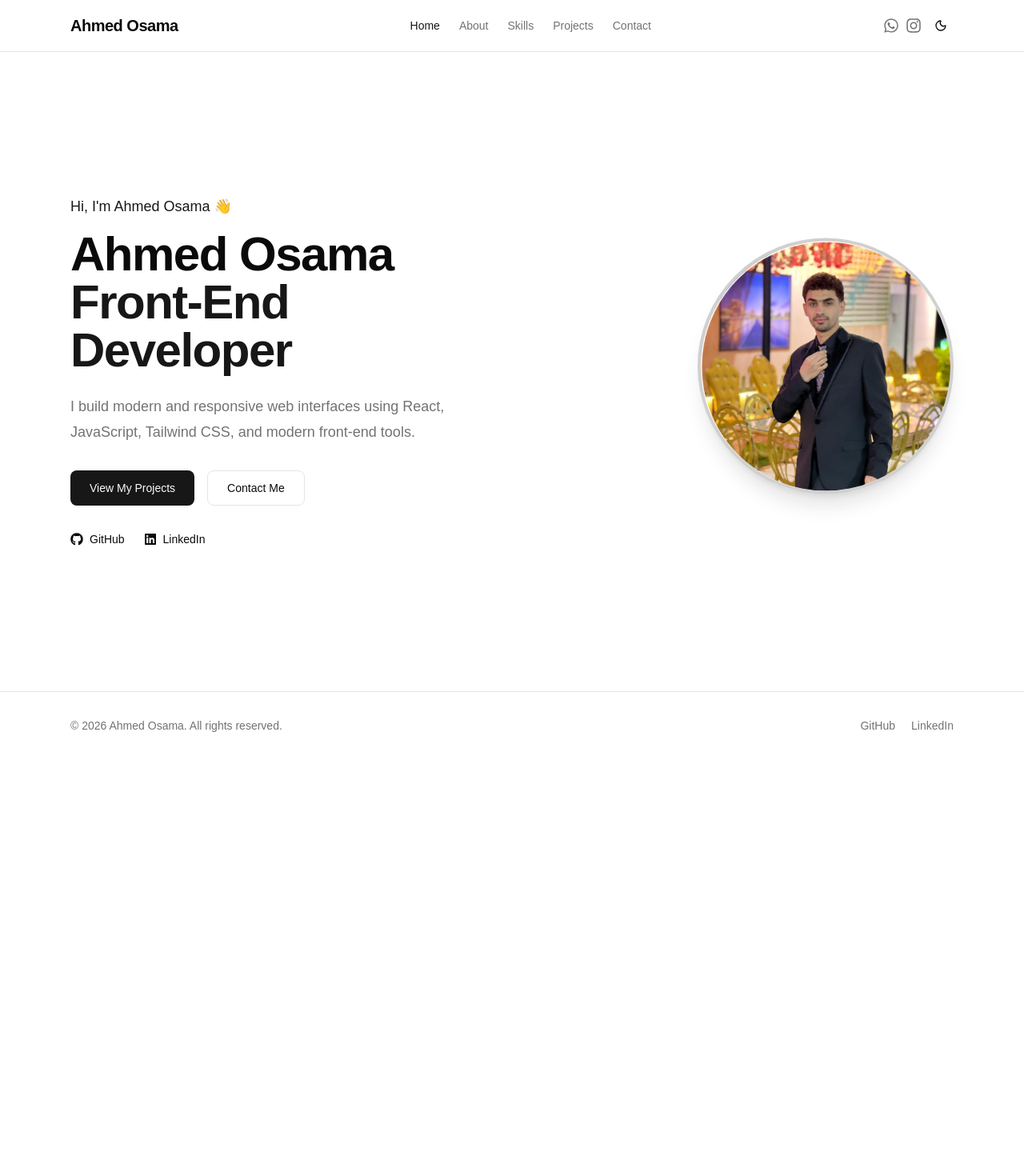
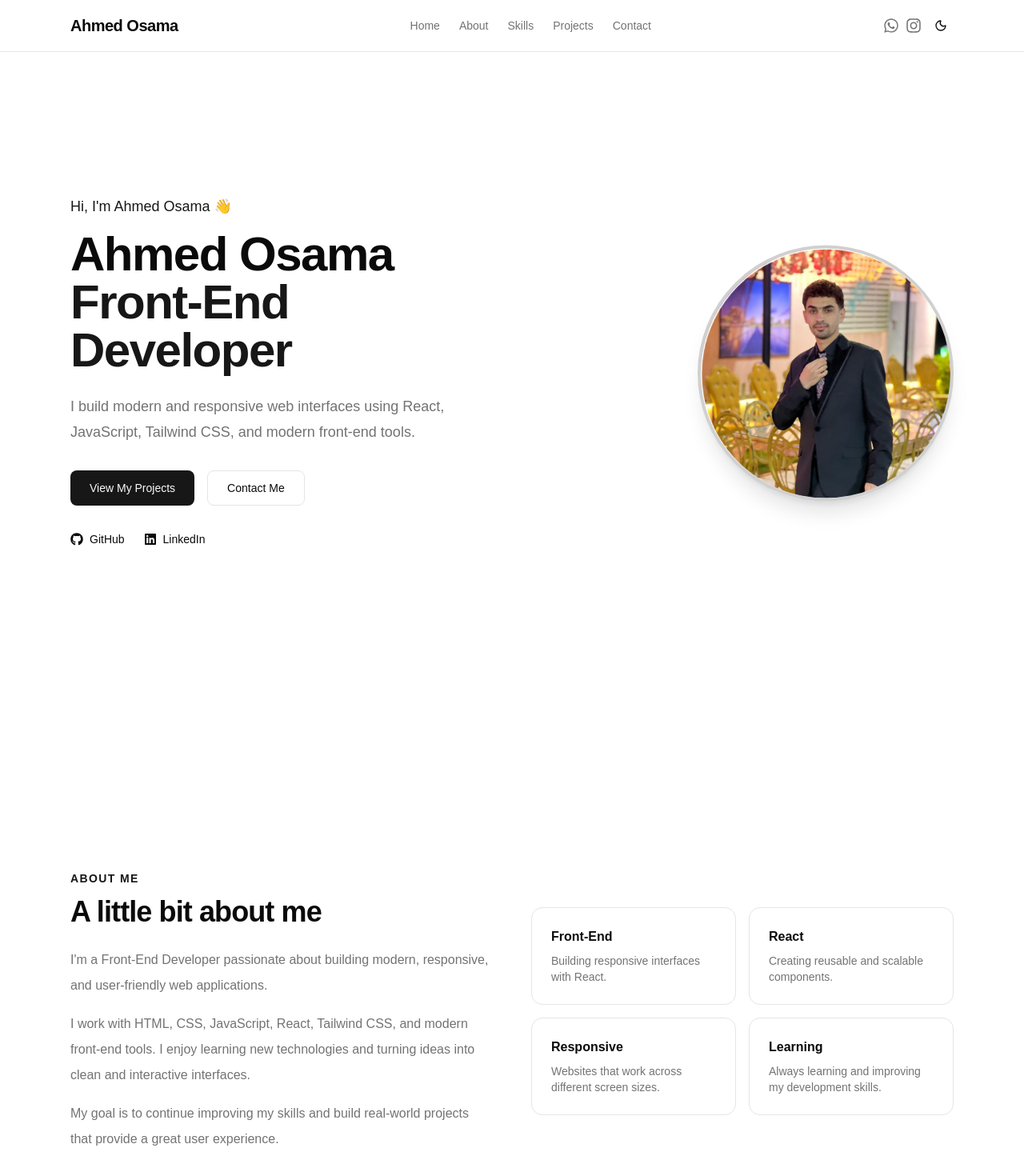
Before and after one commit to ahmedOsamaSc/portfolio, a React (Vite) app: page / in a window 1280 px wide. Shown: the top 1470 px of the page at 80% size. Before the commit the page ends 949 px from the top, so only its background shows below. Built offline with nearby package versions, Linux system fonts and the light colour scheme.

Commit message:
Convert portfolio to single page with smooth scrolling

```diff
--- a/src/App.css
+++ b/src/App.css
@@ -16,6 +16,8 @@
     outline-offset: 2px;
   }
 }
+
+
 
 /* .hero {
   position: relative;
--- a/src/App.jsx
+++ b/src/App.jsx
@@ -1,14 +1,39 @@
-import { Outlet } from "react-router";
 import Navbar from "./components/Navbar";
 import Footer from "./components/Footer";
+
+import Hero from "./components/Hero";
+import About from "./components/About";
+import Skills from "./components/Skills";
+import Projects from "./components/Projects";
+import Contact from "./components/Contact";
 
 const App = () => {
   return (
     <>
       <Navbar />
+
       <main className="pt-16">
-        <Outlet />
+        <section id="home" className="scroll-mt-16">
+          <Hero />
+        </section>
+
+        <section id="about" className="scroll-mt-16">
+          <About />
+        </section>
+
+        <section id="skills" className="scroll-mt-16">
+          <Skills />
+        </section>
+
+        <section id="projects" className="scroll-mt-16">
+          <Projects />
+        </section>
+
+        <section id="contact" className="scroll-mt-16">
+          <Contact />
+        </section>
       </main>
+
       <Footer />
     </>
   );
--- a/src/components/Navbar.jsx
+++ b/src/components/Navbar.jsx
@@ -1,49 +1,82 @@
-// export default Navbar;
-import { Link, NavLink } from "react-router";
+import { useState } from "react";
+import { Link } from "react-router";
+import { Menu, X, Moon, Sun } from "lucide-react";
+import { FaWhatsapp, FaInstagram } from "react-icons/fa";
+
 import { useThemeStore } from "../Store/useThemeStore";
 import { Button } from "./ui/button";
-import { useState } from "react";
-import { Menu, X, Moon, Sun } from "lucide-react";
-import { FaWhatsapp, FaInstagram } from "react-icons/fa";
+
 const Navbar = () => {
+  // 1. التحكم في الثيم
   const { theme, toggleTheme } = useThemeStore();
+
+  // 2. التحكم في قائمة الموبايل
   const [isOpen, setIsOpen] = useState(false);
-  const navLinkClass = ({ isActive }) =>
-    `text-sm font-medium transition-all duration-300 ${
-      isActive
-        ? "text-primary"
-        : "text-muted-foreground hover:text-primary hover:-translate-y-0.5"
-    }`;
+
+  // 3. روابط أقسام الصفحة
+  const navLinks = [
+    { label: "Home", href: "#home" },
+    { label: "About", href: "#about" },
+    { label: "Skills", href: "#skills" },
+    { label: "Projects", href: "#projects" },
+    { label: "Contact", href: "#contact" },
+  ];
+
+  // 4. التنسيق المشترك للروابط
+  const linkClass =
+    "text-sm font-medium text-muted-foreground transition-all duration-300 hover:text-primary hover:-translate-y-0.5";
+
+  // 5. دالة التنقل السلس بين الأقسام
+
+  const handleNavClick = (e, href) => {
+    e.preventDefault();
+
+    const section = document.querySelector(href);
+
+    if (!section) return;
+
+    const navbarHeight = 64;
+
+    const sectionPosition =
+      section.getBoundingClientRect().top + window.scrollY;
+
+    window.history.replaceState(null, "", href);
+
+    section.scrollIntoView({
+      behavior: "smooth",
+      block: "start",
+    });
+
+    setIsOpen(false);
+  };
+
   return (
     <header className="fixed top-0 right-0 left-0 z-50 border-b bg-background/80 backdrop-blur-md">
       <nav className="mx-auto flex h-16 w-full max-w-6xl items-center justify-between px-6">
         {/* Logo */}
-        <Link to="/" className="text-xl font-bold tracking-tight">
+        <a
+          href="#home"
+          className="text-xl font-bold tracking-tight"
+          onClick={(e) => handleNavClick(e, "#home")}
+        >
           Ahmed Osama
-        </Link>
+        </a>
 
-        {/* Links */}
+        {/* Desktop Navigation */}
         <div className="hidden items-center gap-6 md:flex">
-          <NavLink to="/" className={navLinkClass}>
-            Home
-          </NavLink>
+          {navLinks.map((link) => (
+            <a
+              key={link.href}
+              href={link.href}
+              className={linkClass}
+              onClick={(e) => handleNavClick(e, link.href)}
+            >
+              {link.label}
+            </a>
+          ))}
+        </div>
 
-          <NavLink to="/about" className={navLinkClass}>
-            About
-          </NavLink>
-
-          <NavLink to="/skills" className={navLinkClass}>
-            Skills
-          </NavLink>
-
-          <NavLink to="/projects" className={navLinkClass}>
-            Projects
-          </NavLink>
-
-          <NavLink to="/contact" className={navLinkClass}>
-            Contact
-          </NavLink>
-        </div>
+        {/* Social Links and Controls */}
         <div className="flex items-center gap-2">
           <a
             href="https://wa.me/201124912367"
@@ -64,66 +97,46 @@ const Navbar = () => {
           >
             <FaInstagram size={20} />
           </a>
+
+          {/* Dark Mode */}
           <Button
             variant="ghost"
             size="icon"
             onClick={toggleTheme}
             className="transition-all duration-300 hover:scale-110"
+            aria-label="Toggle theme"
           >
             {theme === "dark" ? <Sun /> : <Moon />}
           </Button>
+
+          {/* Mobile Menu Button */}
           <Button
             variant="ghost"
             size="icon"
-            className="md:hidden transition-all duration-300 hover:scale-110 "
+            className="transition-all duration-300 hover:scale-110 md:hidden"
             onClick={() => setIsOpen(!isOpen)}
+            aria-label={isOpen ? "Close menu" : "Open menu"}
+            aria-expanded={isOpen}
           >
             {isOpen ? <X /> : <Menu />}
           </Button>
         </div>
       </nav>
+
+      {/* Mobile Navigation */}
       {isOpen && (
         <div className="border-t bg-background p-4 md:hidden">
           <div className="flex flex-col gap-4">
-            <NavLink
-              to="/"
-              className={navLinkClass}
-              onClick={() => setIsOpen(false)}
-            >
-              Home
-            </NavLink>
-
-            <NavLink
-              to="/about"
-              className={navLinkClass}
-              onClick={() => setIsOpen(false)}
-            >
-              About
-            </NavLink>
-
-            <NavLink
-              to="/skills"
-              className={navLinkClass}
-              onClick={() => setIsOpen(false)}
-            >
-              Skills
-            </NavLink>
-
-            <NavLink
-              to="/projects"
-              className={navLinkClass}
-              onClick={() => setIsOpen(false)}
-            >
-              Projects
-            </NavLink>
-
-            <NavLink
-              to="/contact"
-              className={navLinkClass}
-              onClick={() => setIsOpen(false)}
-            >
-              Contact
-            </NavLink>
+            {navLinks.map((link) => (
+              <a
+                key={link.href}
+                href={link.href}
+                className={linkClass}
+                onClick={(e) => handleNavClick(e, link.href)}
+              >
+                {link.label}
+              </a>
+            ))}
           </div>
         </div>
       )}
--- a/src/index.css
+++ b/src/index.css
@@ -4,118 +4,6 @@
 @import "@fontsource-variable/inter";
 
 @custom-variant dark (&:is(.dark *));
-
-/* :root {
-  --text: #6b6375;
-  --text-h: #08060d;
-  --bg: #fff;
-  --border: #e5e4e7;
-  --code-bg: #f4f3ec;
-  --accent: #aa3bff;
-  --accent-bg: rgba(170, 59, 255, 0.1);
-  --accent-border: rgba(170, 59, 255, 0.5);
-  --social-bg: rgba(244, 243, 236, 0.5);
-  --shadow:
-    rgba(0, 0, 0, 0.1) 0 10px 15px -3px, rgba(0, 0, 0, 0.05) 0 4px 6px -2px;
-
-  --sans: system-ui, 'Segoe UI', Roboto, sans-serif;
-  --heading: system-ui, 'Segoe UI', Roboto, sans-serif;
-  --mono: ui-monospace, Consolas, monospace;
-
-  font: 18px/145% var(--sans);
-  letter-spacing: 0.18px;
-  color-scheme: light dark;
-  color: var(--text);
-  background: var(--bg);
-  font-synthesis: none;
-  text-rendering: optimizeLegibility;
-  -webkit-font-smoothing: antialiased;
-  -moz-osx-font-smoothing: grayscale;
-
-  @media (max-width: 1024px) {
-    font-size: 16px;
-  }
-}
-
-@media (prefers-color-scheme: dark) {
-  :root {
-    --text: #9ca3af;
-    --text-h: #f3f4f6;
-    --bg: #16171d;
-    --border: #2e303a;
-    --code-bg: #1f2028;
-    --accent: #c084fc;
-    --accent-bg: rgba(192, 132, 252, 0.15);
-    --accent-border: rgba(192, 132, 252, 0.5);
-    --social-bg: rgba(47, 48, 58, 0.5);
-    --shadow:
-      rgba(0, 0, 0, 0.4) 0 10px 15px -3px, rgba(0, 0, 0, 0.25) 0 4px 6px -2px;
-  }
-
-  #social .button-icon {
-    filter: invert(1) brightness(2);
-  }
-}
-
-body {
-  margin: 0;
-}
-
-#root {
-  width: 1126px;
-  max-width: 100%;
-  margin: 0 auto;
-  text-align: center;
-  border-inline: 1px solid var(--border);
-  min-height: 100svh;
-  display: flex;
-  flex-direction: column;
-  box-sizing: border-box;
-}
-
-h1,
-h2 {
-  font-family: var(--heading);
-  font-weight: 500;
-  color: var(--text-h);
-}
-
-h1 {
-  font-size: 56px;
-  letter-spacing: -1.68px;
-  margin: 32px 0;
-  @media (max-width: 1024px) {
-    font-size: 36px;
-    margin: 20px 0;
-  }
-}
-h2 {
-  font-size: 24px;
-  line-height: 118%;
-  letter-spacing: -0.24px;
-  margin: 0 0 8px;
-  @media (max-width: 1024px) {
-    font-size: 20px;
-  }
-}
-p {
-  margin: 0;
-}
-
-code,
-.counter {
-  font-family: var(--mono);
-  display: inline-flex;
-  border-radius: 4px;
-  color: var(--text-h);
-}
-
-code {
-  font-size: 15px;
-  line-height: 135%;
-  padding: 4px 8px;
-  background: var(--code-bg);
-} */
 
 @theme inline {
     --font-heading: var(--font-sans);
@@ -298,3 +186,7 @@ code {
 .animate-delay-600 {
   animation-delay: 600ms;
 }
+html,
+body {
+  scroll-behavior: smooth;
+}
--- a/src/routes/index.jsx
+++ b/src/routes/index.jsx
@@ -1,42 +1,60 @@
+// import { createBrowserRouter } from "react-router";
+
+// import App from "@/App";
+// import Hero from "@/components/Hero";
+// import About from "@/components/About";
+// import Skills from "@/components/Skills";
+// import Projects from "@/components/Projects";
+// import Contact from "@/components/Contact";
+
+// export const Router = createBrowserRouter(
+//   [
+//     {
+//       path: "/",
+//       element: <App />,
+//       children: [
+//         {
+//           index: true,
+//           element: <Hero />,
+//         },
+//         {
+//           path: "about",
+//           element: <About />,
+//         },
+//         {
+//           path: "skills",
+//           element: <Skills />,
+//         },
+//         {
+//           path: "projects",
+//           element: <Projects />,
+//         },
+//         {
+//           path: "contact",
+//           element: <Contact />,
+//         },
+//       ],
+//     },
+//   ],
+//   {
+//     basename: "/",
+//   },
+// );
+
 import { createBrowserRouter } from "react-router";
 
 import App from "@/App";
-import Hero from "@/components/Hero";
-import About from "@/components/About";
-import Skills from "@/components/Skills";
-import Projects from "@/components/Projects";
-import Contact from "@/components/Contact";
 
 export const Router = createBrowserRouter(
   [
     {
       path: "/",
       element: <App />,
-      children: [
-        {
-          index: true,
-          element: <Hero />,
-        },
-        {
-          path: "about",
-          element: <About />,
-        },
-        {
-          path: "skills",
-          element: <Skills />,
-        },
-        {
-          path: "projects",
-          element: <Projects />,
-        },
-        {
-          path: "contact",
-          element: <Contact />,
-        },
-      ],
     },
   ],
   {
     basename: "/",
   },
 );
+
+export default Router;
```
